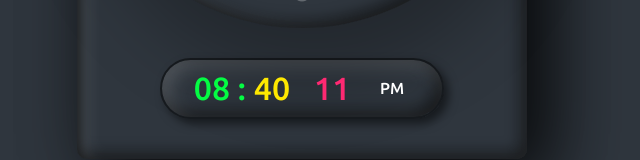
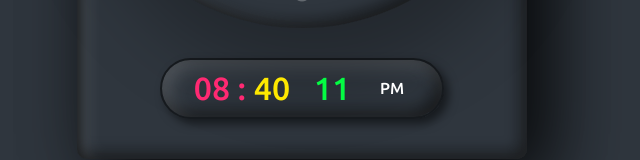
Before and after one commit to jonatasJS/clock-digital-teste, a plain HTML site: page index.html in a window 1280 px wide. Shown: the part 532-692 px from the top of the page, without its empty margins (338-978 px from the left). Drawn offline with Linux system fonts and the light colour scheme.

Commit message:
fix colors

```diff
--- a/index.html
+++ b/index.html
@@ -35,9 +35,9 @@
     </div>
 
     <div id="time">
-      <div style="--clr:#04fc43" id="hour">00</div>
+      <div style="--clr:#ff2972" id="hour">00</div>
       <div style="--clr:#fee800" id="minutes">00</div>
-      <div style="--clr:#ff2972" id="seconds">00</div>
+      <div style="--clr:#04fc43" id="seconds">00</div>
       <div id="ampm">AM</div>
     </div>
   </div>
```
